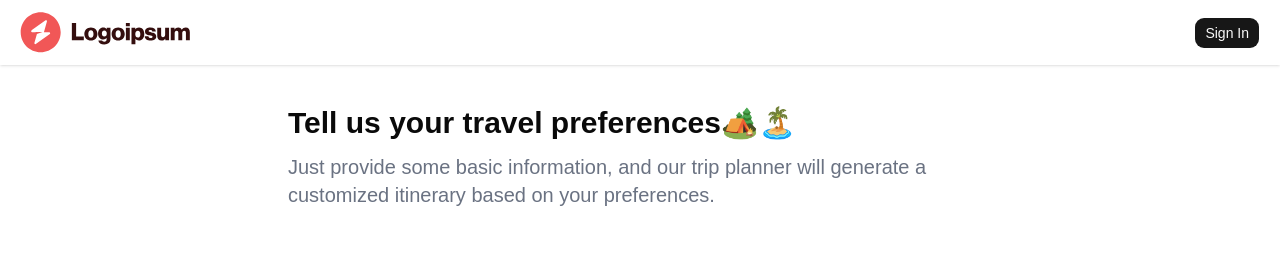
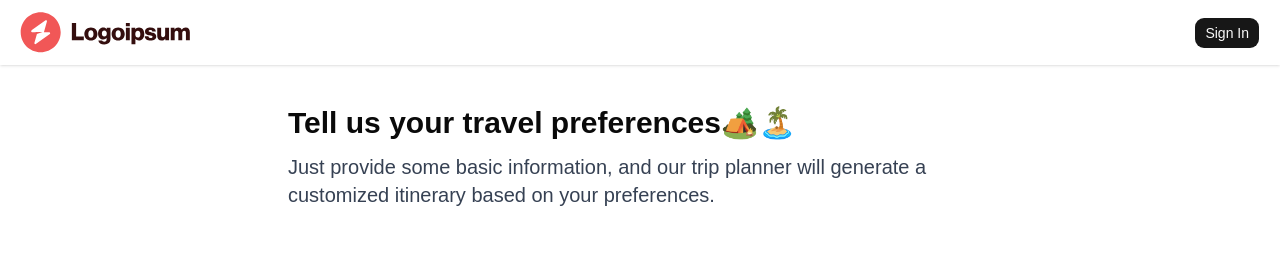
Before and after one commit to BLACK-321/AI-Trip-Planner, a React (Vite) app: page /create-trip in a window 1280 px wide. Shown: the top 259 px of the page. Built offline with nearby package versions, Linux system fonts and the light colour scheme; no server answers.

Commit message:
changes text colour of create trip

```diff
--- a/src/create-trip/index.jsx
+++ b/src/create-trip/index.jsx
@@ -192,7 +192,7 @@ function CreateTrip() {
       <h2 className="font-bold text-3xl">
         Tell us your travel preferences🏕️🏝️
       </h2>
-      <p className="mt-3 text-gray-500 text-xl">
+      <p className="mt-3 text-gray-700 text-xl">
         Just provide some basic information, and our trip planner will generate
         a customized itinerary based on your preferences.
       </p>
```
